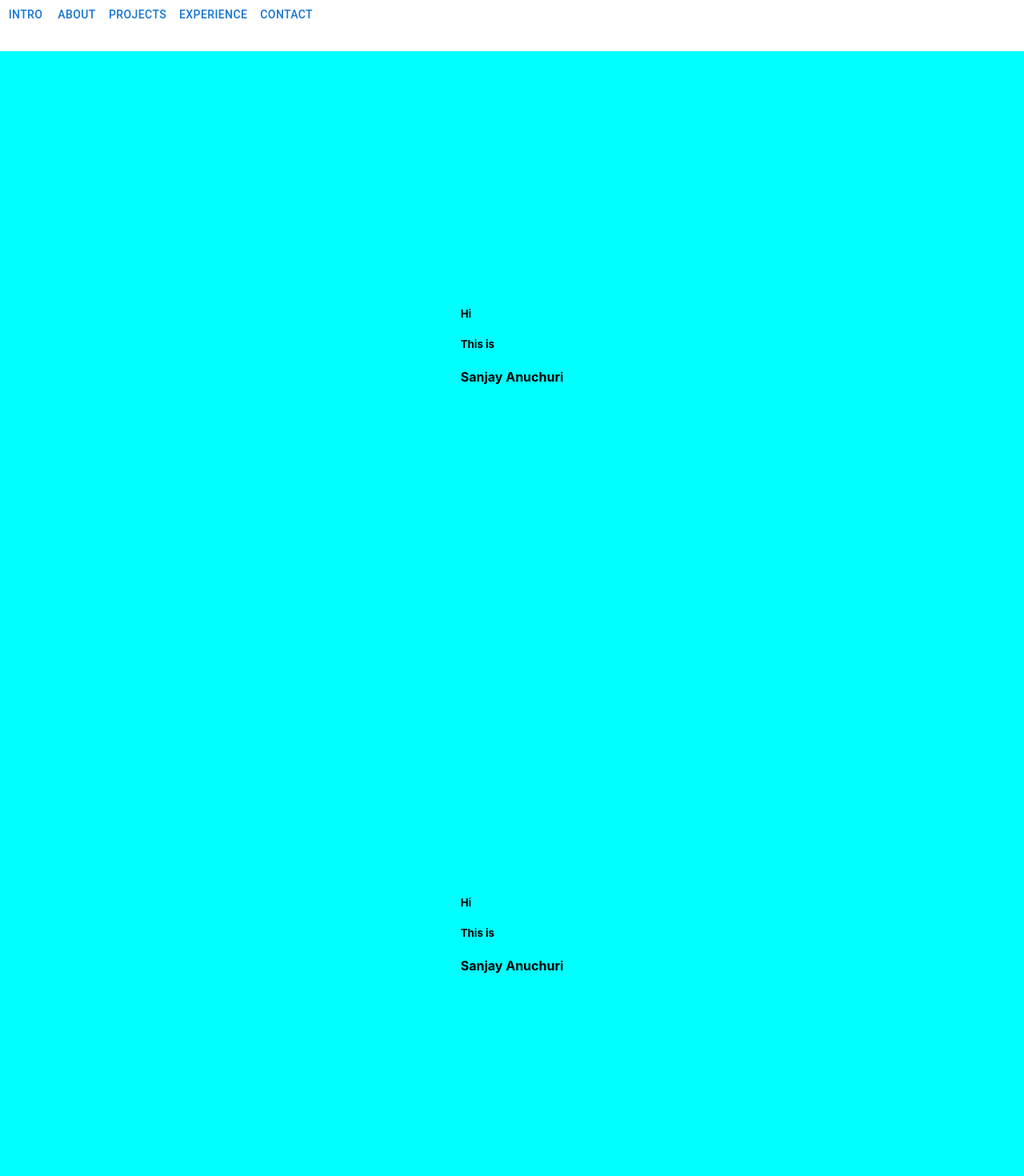
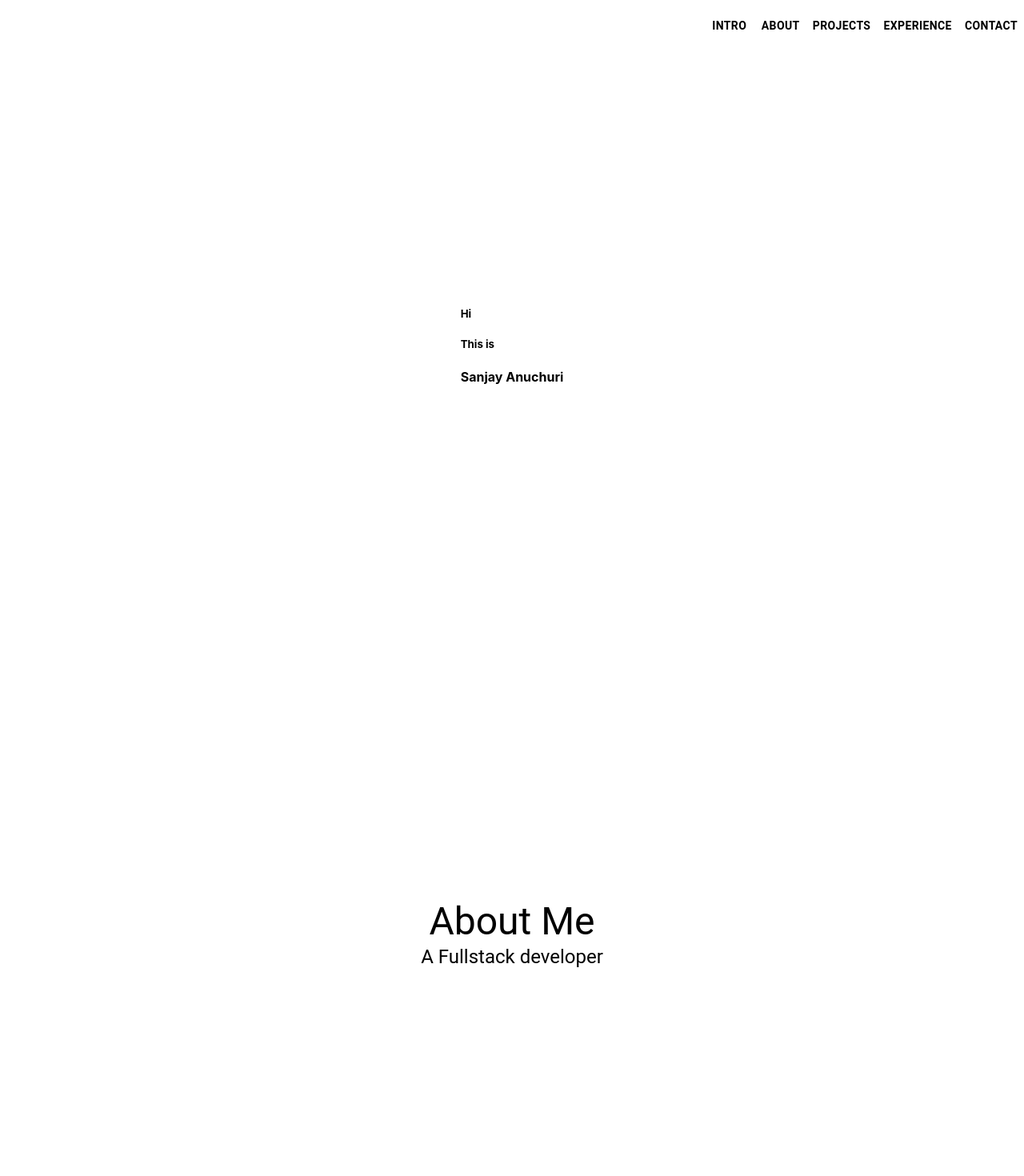
Before and after one commit to sanjaydell/sanjay_portfolio, a React (Create React App) app: page / in a window 1280 px wide. Shown: the top 1470 px of the page at 80% size. Built offline with nearby package versions, Linux system fonts and the light colour scheme.

Commit message:
Added About section

```diff
--- a/src/App.js
+++ b/src/App.js
@@ -2,6 +2,7 @@ import React from "react";
 import Header from "./features/header/Header";
 import './app.scss'
 import Introduction from "./features/introduction/Introduction";
+import About from "./features/about/About";
 
 function App() {
   return (
@@ -9,10 +10,7 @@ function App() {
       <Header />
       <div className="container">
         <Introduction />
-        <Introduction />
-        <Introduction />
-        <Introduction />
-        <Introduction />
+        <About />
       </div>
     </div>
   );
--- a/src/app.scss
+++ b/src/app.scss
@@ -3,10 +3,9 @@
   &::-webkit-scrollbar {
     display: none;
   }
-
 }
 .container {
-    // height: 90vh;
+  height: 92vh;
   margin-top: 8vh;
   // position: relative;
   // background-color: aqua;
@@ -17,9 +16,9 @@
     display: none;
   }
 
-    >* {
+  > * {
     // width: 100vw;
-        height: calc(92vh);
+    // height: calc(92vh);
     scroll-snap-align: start;
   }
 }
--- /dev/null
+++ b/src/features/about/About.jsx
@@ -0,0 +1,14 @@
+import React from "react";
+import "./about.scss";
+import { Typography } from "@mui/material";
+
+function About() {
+  return (
+    <div className="about">
+      <Typography variant="h3">About Me</Typography>
+      <Typography variant="h5">A Fullstack developer</Typography>
+    </div>
+  );
+}
+
+export default About;
--- /dev/null
+++ b/src/features/about/about.scss
@@ -0,0 +1,7 @@
+.about {
+  height: 92vh;
+  display: flex;
+  align-items: center;
+  justify-content: center;
+  flex-direction: column;
+}
--- a/src/features/header/Header.jsx
+++ b/src/features/header/Header.jsx
@@ -5,11 +5,11 @@ import { Button } from '@mui/material'
 function Header() {
   return (
     <div className='header'>
-      <Button>Intro</Button>
-      <Button>About</Button>
-      <Button>Projects</Button>
-      <Button>Experience</Button>
-      <Button>Contact</Button>
+      <Button className='header-button'>Intro</Button>
+      <Button className='header-button'>About</Button>
+      <Button className='header-button'>Projects</Button>
+      <Button className='header-button'>Experience</Button>
+      <Button className='header-button'>Contact</Button>
     </div>
   )
 }
--- a/src/features/header/header.scss
+++ b/src/features/header/header.scss
@@ -1,7 +1,14 @@
 .header {
-    background-color: white;
-    height: 8vh;
-    position: fixed;
-    top: 0;
-    width: 100%;
-};
+  display: flex;
+  justify-content: flex-end;
+  background-color: white;
+  height: 8vh;
+  position: fixed;
+  top: 0;
+  width: 100%;
+}
+
+.header-button {
+  color: black !important;
+  font-weight: 600 !important;
+}
--- a/src/features/introduction/introduction.scss
+++ b/src/features/introduction/introduction.scss
@@ -1,6 +1,6 @@
 .introduction {
   height: 92vh;
-  background-color: aqua;
+  // background-color: aqua;
   display: flex;
   align-items: center;
   justify-content: center;
```
Lines whose indentation alone changed are shown as unchanged.
